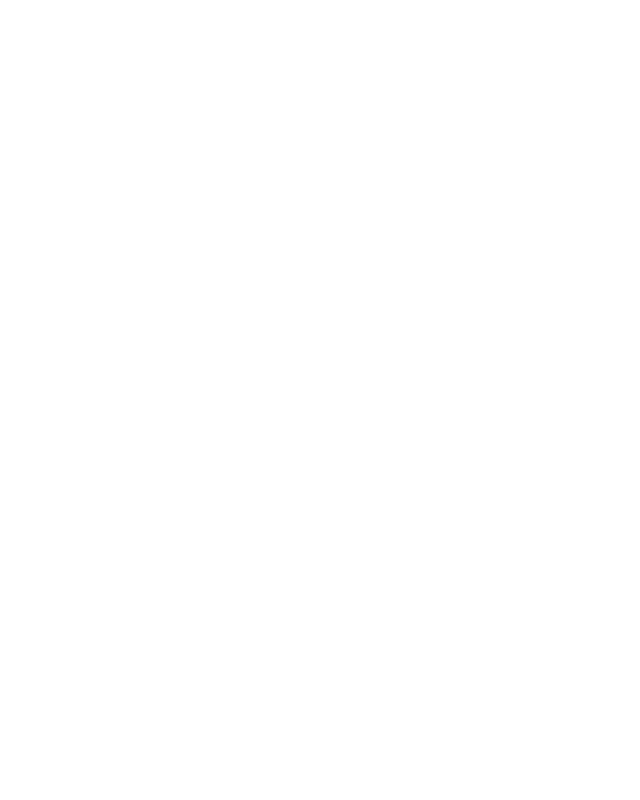
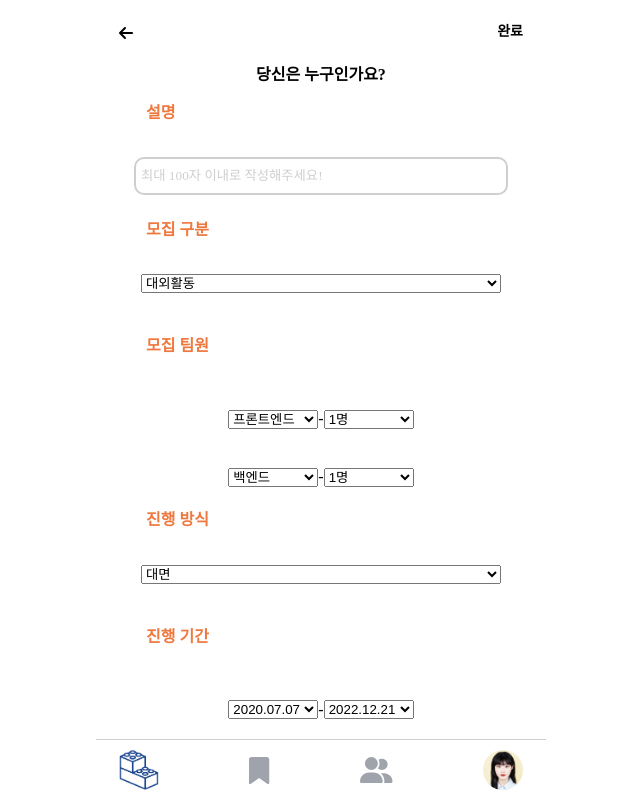
Before and after one commit to ppakjae/buildup, a React (Create React App) app in the folder buildupproject/frontend/: page /creating_team in a window 1280 px wide. Before the commit this address had no page. Shown: the whole page, without its empty margins (319-959 px from the left). Built offline with nearby package versions, Linux system fonts and the light colour scheme; a web font is replaced by a local one.

Commit message:
6page.v1

```diff
--- a/buildupproject/frontend/src/App.js
+++ b/buildupproject/frontend/src/App.js
@@ -2,11 +2,12 @@
 import { Route, Routes } from 'react-router-dom';
 import Home from './cmp/Home';
 import TeamBuild from './cmp/TeamBuild';
+import WhoYou from './cmp/WhoYou';
 import FindMember from './cmp/FindMember';
 import SelectCondition from './cmp/SelectCondition';
 import SimilarMember from './cmp/SimilarMember';
 import More from './cmp/More';
-import WhoYou from './cmp/WhoYou';
+import CreatingTeam from './cmp/CreatingTeam';
 import RestAPI from "./RestAPI.js";
 
 
@@ -16,11 +17,13 @@
             {/* path는 _ 로 구분했습니다! */}
             <Route path='/' element={<Home />} />
             <Route path='/team_build' element={<TeamBuild />} />
+            <Route path="/who_are_you" element={<WhoYou />} />
+            <Route path="/creating_team" element={<CreatingTeam />} />
             <Route path="/find_member" element={<FindMember />} />
             <Route path="/select_condition" element={<SelectCondition />} />
             <Route path="/similar_member" element={<SimilarMember />} />
             <Route path="/more" element={<More />} />
-            <Route path="/who_are_you" element={<WhoYou />} />
+
             {/* 가능하면 path="/more/:id" 로 하여금 */}
             <Route path="/rest_api" element={<RestAPI />} />
         </Routes>
--- /dev/null
+++ b/buildupproject/frontend/src/cmp/CreatingTeam.jsx
@@ -0,0 +1,103 @@
+import React  from "react";
+
+import {
+    BackHeader,
+    DropDown,
+    FindMain,
+    Introducing,
+    OrangeText,
+    DropDownCover,
+
+  } from "../styledComponents";
+
+import { faArrowLeft } from "@fortawesome/free-solid-svg-icons";
+import { FontAwesomeIcon } from "@fortawesome/react-fontawesome";
+import Footer from "./Footer";
+
+const CreatingTeam = () => {
+    return (
+        <>
+            <BackHeader>
+                <FontAwesomeIcon icon={faArrowLeft} style={{ padding: "25px 0 0 23px", color: "" }} />
+                <p className="score600"style={{ padding: "20px 23px 0 0", fontSize: "14px" }}>완료</p>
+            </BackHeader>
+            <FindMain>
+                <p className="score600" style={{ fontSize: "100%", marginTop: "20px" }}>당신은 누구인가요?</p>
+            </FindMain>
+            <div style={{width:"100%"}}>
+                <OrangeText className="score700">설명</OrangeText>
+            </div>
+            <FindMain style={{width: "100%"}}>
+                <Introducing type="text" className="score500" placeholder="최대 100자 이내로 작성해주세요!"></Introducing>
+            </FindMain>
+            <div style={{width:"100%"}}>
+                <OrangeText className="score700">모집 구분</OrangeText>
+            </div>
+            <FindMain style={{width: "100%"}}>
+                <DropDown style={{width: "80%"}}>
+                    <option value="">대외활동</option>
+                    <option value="">공모전</option>
+                    <option value="">사이드프로젝트</option>
+                </DropDown>
+            </FindMain>
+            <div style={{width:"100%"}}>
+                <OrangeText className="score700">모집 팀원</OrangeText>
+            </div>
+            <DropDownCover style={{width: "100%"}}>
+                <DropDown style={{width: "20%"}}>
+                    <option value="">프론트엔드</option>
+                    <option value="">백엔드</option>
+                    <option value="">기획</option>
+                    <option value="">디자인</option>
+                </DropDown>
+                <p>-</p>
+                <DropDown style={{width: "20%"}}>
+                    <option value="">1명</option>
+                    <option value="">2명</option>
+                    <option value="">3명</option>
+                    <option value="">4명 이상</option>
+                </DropDown>
+            </DropDownCover>
+            <DropDownCover style={{width: "100%"}}>
+                <DropDown style={{width: "20%"}}>
+                    <option value="">프론트엔드</option>
+                    <option value="" selected>백엔드</option>
+                    <option value="">기획</option>
+                    <option value="">디자인</option>
+                </DropDown>
+                <p>-</p>
+                <DropDown style={{width: "20%"}}>
+                    <option value="">1명</option>
+                    <option value="">2명</option>
+                    <option value="">3명</option>
+                    <option value="">4명 이상</option>
+                </DropDown>
+            </DropDownCover>
+            <div style={{width:"100%"}}>
+                <OrangeText className="score700">진행 방식</OrangeText>
+            </div>
+            <FindMain style={{width: "100%"}}>
+                <DropDown style={{width: "80%"}}>
+                    <option value="">대면</option>
+                    <option value="">오프라인</option>
+                    <option value="">혼용</option>
+                </DropDown>
+            </FindMain>
+            <div style={{width:"100%"}}>
+                <OrangeText className="score700">진행 기간</OrangeText>
+            </div>
+            <DropDownCover style={{width: "100%"}}>
+                <DropDown style={{width: "20%"}}>
+                    <option value="">2020.07.07</option>
+                </DropDown>
+                <p>-</p>
+                <DropDown style={{width: "20%"}}>
+                    <option value="">2022.12.21</option>
+                </DropDown>
+            </DropDownCover>
+            <Footer></Footer>
+        </>
+    );
+};
+
+export default CreatingTeam;
--- a/buildupproject/frontend/src/cmp/TeamBuild.jsx
+++ b/buildupproject/frontend/src/cmp/TeamBuild.jsx
@@ -25,6 +25,9 @@
 
 const TeamBuild = () => {
   const navigate = useNavigate();
+  const goCreatingTeam = () => {
+    navigate("/creating_team");
+  };
   const goFindMember = () => {
     navigate("/find_member");
   };
@@ -64,7 +67,7 @@
           <MainMiddle>
             <MiddleBtn className="score600" style={{ marginRight: "3px", padding: "15px 0 15px 0" }}>
               팀 모집글 작성
-              <MainButton className="score500" style={{ marginTop: "16px", padding: "2% 9%" }}>
+              <MainButton onClick={goCreatingTeam} className="score500" style={{ marginTop: "16px", padding: "2% 9%" }}>
                 바로가기
               </MainButton>
             </MiddleBtn>
--- a/buildupproject/frontend/src/cmp/WhoYou.jsx
+++ b/buildupproject/frontend/src/cmp/WhoYou.jsx
@@ -42,11 +42,11 @@
 
     return (
         <>
-            <BackHeader style={{ height: "auto"}}>
+            <BackHeader>
                 <FontAwesomeIcon icon={faArrowLeft} style={{ padding: "25px 0 0 23px", color: "" }} />
                 <p className="score600"style={{ padding: "20px 23px 0 0", fontSize: "14px" }}>완료</p>
             </BackHeader>
-            <FindMain className="userimgcover" style={{ height: "auto" }}>
+            <FindMain className="userimgcover">
                 <p className="score600" style={{ fontSize: "100%", marginTop: "20px" }}>당신은 누구인가요?</p>
                 <FooterBtn className="userimgcover">
                     <img src="/img/user.png" className="userimg" alt="user.png" />
--- a/buildupproject/frontend/src/styledComponents.js
+++ b/buildupproject/frontend/src/styledComponents.js
@@ -296,6 +296,29 @@
     border-radius: 5px;
 `
 
+export const OrangeText = styled.p`
+    color: #EE783E;
+    margin-left: 50px;
+`
+export const Introducing = styled.input`
+    height: 40%;
+    width: 80%;
+    padding: 5px 5px;
+    border: 2px solid #D0CECE;
+    border-radius: 10px;
+        ::placeholder {
+            color: #D0CECE;
+     }
+`
+
+export const DropDown = styled.select`
+`
+
+export const DropDownCover = styled.div`
+    display: flex;
+    justify-content: center;
+    align-items: center;
+`
 
 export const SimilarMemberDiv = styled.div`
     display: flex;
```
